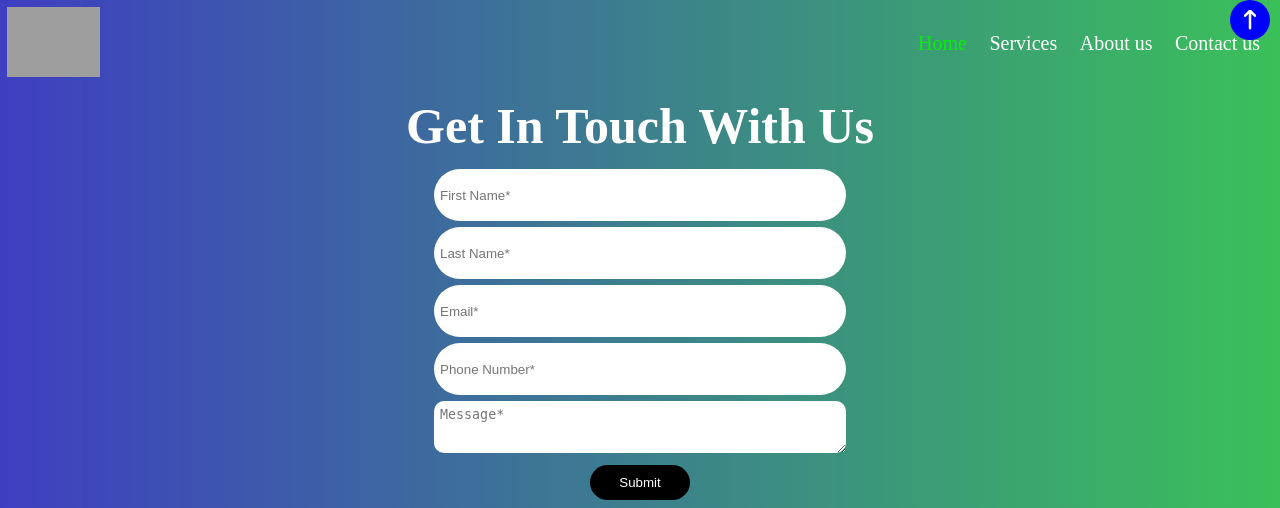
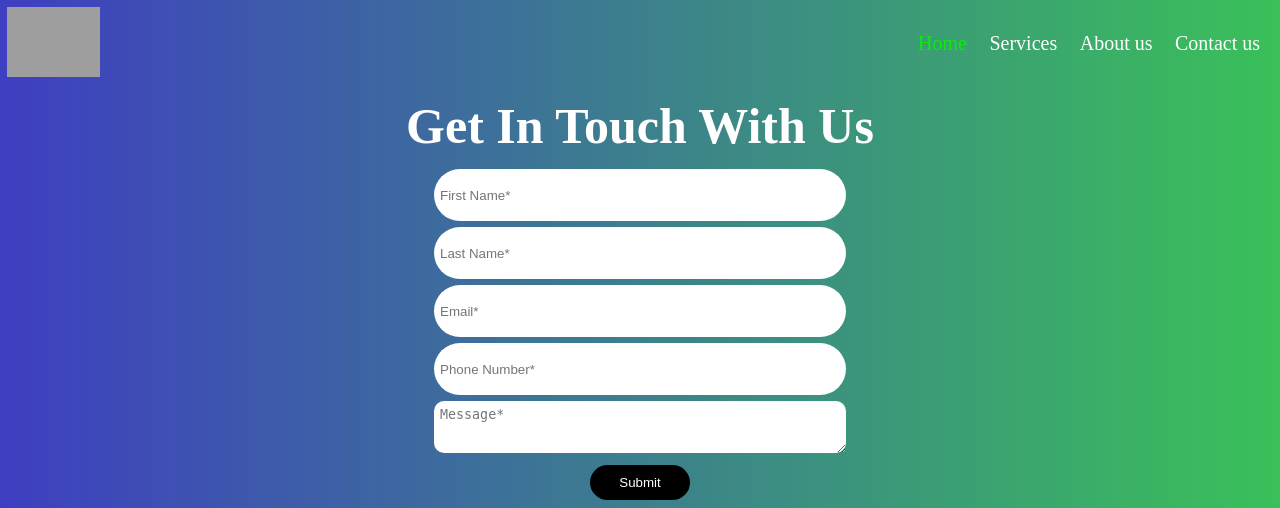
Before and after one commit to Creepyrishi/Startup-1, a Django app: page /about in a window 1280 px wide. Shown: the top 508 px of the page. Run offline with Django 4.2, Linux system fonts and the light colour scheme; some libraries are stand-ins or nearby versions; some web fonts are replaced; grey boxes are pictures that could not be loaded.

Commit message:
make it betr

```diff
--- a/templates/base.html
+++ b/templates/base.html
@@ -57,7 +57,7 @@
 <!-- messenger end  -->
 
     <!-- take to top -->
-    <button id="takeToTop" data-aos="slide-up"><i class="fa-solid fa-arrow-up-long"></i></button>
+    <!-- <button id="takeToTop" data-aos="slide-up"><i class="fa-solid fa-arrow-up-long"></i></button> -->
 
 
     <div id="loading" id="particles-js">
```
